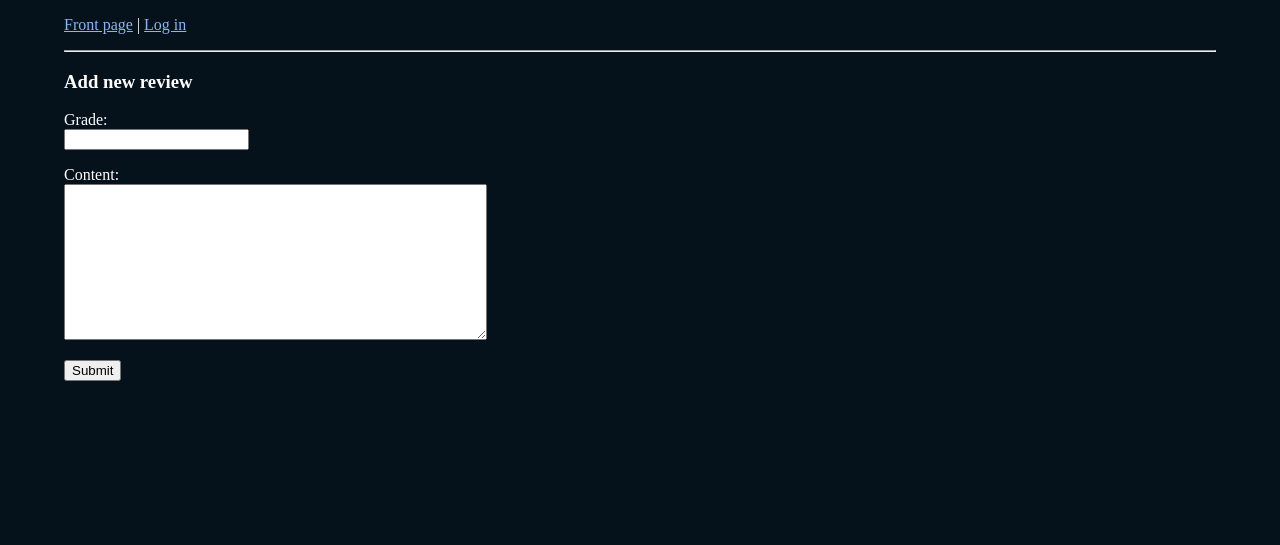
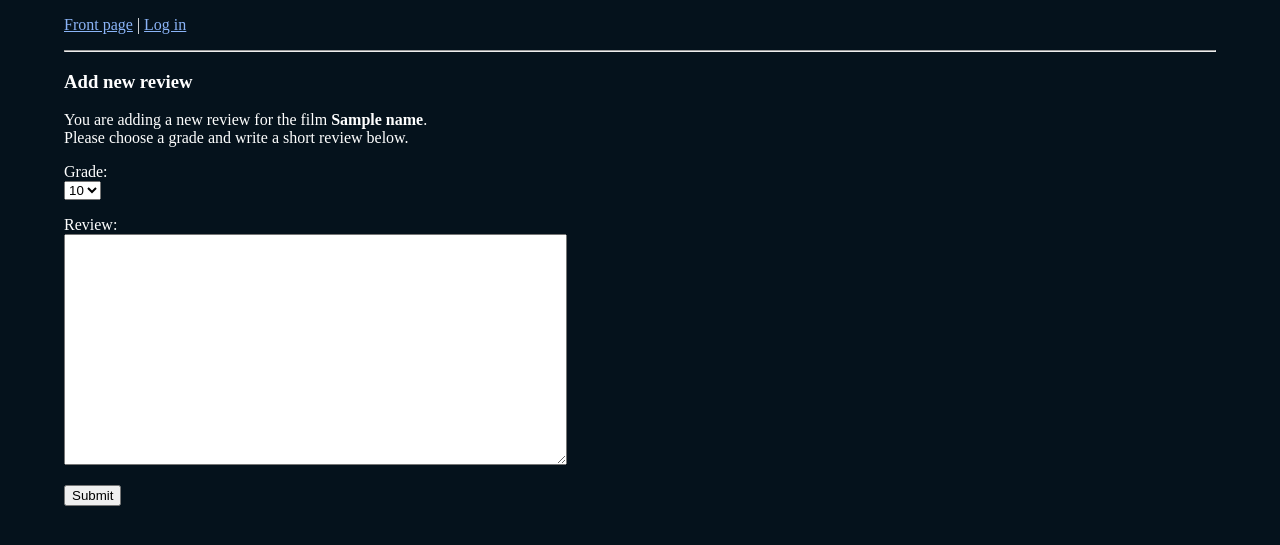
Before and after one commit to german-zarate/film-view-app, a Flask app: template templates/new_review.html in a window 1280 px wide. Shown: the top 545 px of the page. Run offline with Flask 2, Linux system fonts and the light colour scheme; the template is opened without the code that fills it: most values are stand-ins (such as "Sample title", 1, 10 or a date in 2020).

Commit message:
Improve adding a new review

```diff
--- a/routes.py
+++ b/routes.py
@@ -89,6 +89,8 @@ def film(id):
 @app.route("/film/<int:id>/new_review", methods=["get","post"])
 def new_review(id):
     if request.method == "GET":
+        if not films.exists(id):
+            return render_template("error.html", message="This film does not exist")
         name = films.get_name(id)
         return render_template("new_review.html", name=name, id=id)
     if request.method == "POST":
@@ -98,8 +100,6 @@ def new_review(id):
         if len(content) < 10:
             return render_template("error.html", message="Review content too short or doesn't exist")
         grade = int(request.form["grade"])
-        if type(grade) is str or int(grade) < 1 or int(grade) > 10:
-            return render_template("error.html", message="Grade must be an integer with a value between 1-10")
         if reviews.send(user_id, film_id, content, grade):
             return redirect(url_for("film", id=id))
         else:
--- a/templates/new_review.html
+++ b/templates/new_review.html
@@ -4,12 +4,19 @@
 
 <h3>Add new review</h3>
 
+<p>You are adding a new review for the film <b>{{ name }}</b>.
+<br>Please choose a grade and write a short review below.</p>
+
 <form action="/film/{{ id }}/new_review" method="post">
 <p>Grade: <br>
-<input type="text" name="grade">
+    <select name="grade">
+        {% for n in range(1,11) %}
+        <option value="{{ n }}" selected>{{ n }}</option>
+        {% endfor %}
+    </select>
 </p>
-<p>Content: <br>
-<textarea name="content" rows="10" cols="50"></textarea>
+<p>Review: <br>
+<textarea name="content" rows="15" cols="60"></textarea>
 </p>
 <input type="submit" value="Submit">
 </form>
```
